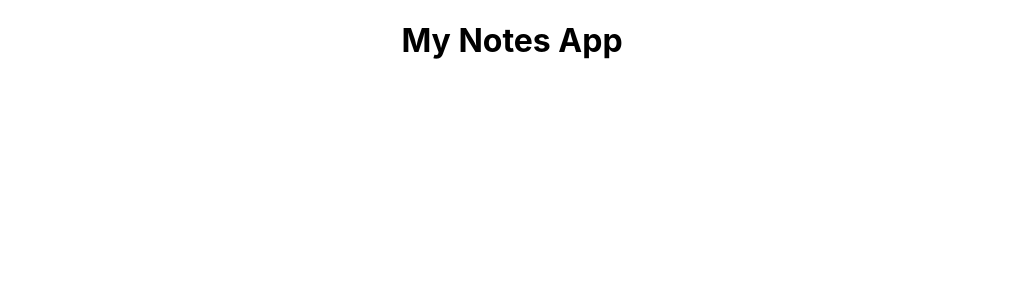
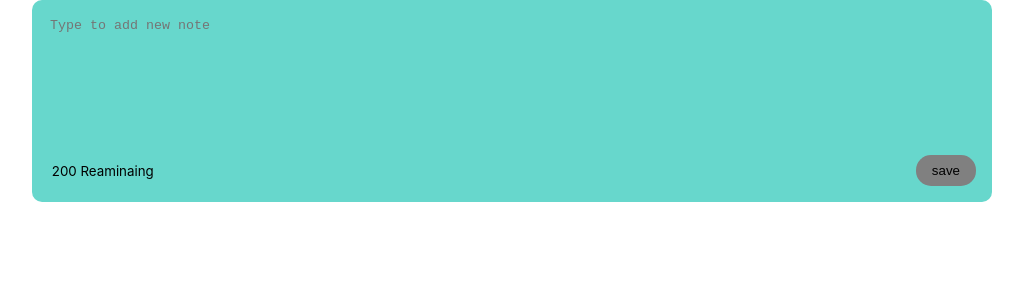
Before and after one commit to SidahmedBelkadi/React-Notes-App, a React (Create React App) app: page / in a window 1280 px wide. Shown: the top 300 px of the page, without its empty margins (128-1151 px from the left). Built offline with nearby package versions, Linux system fonts and the light colour scheme; the HTML template or start-up script is replaced by a standard one.

Commit message:
Add and Delete Note Functionallities

```diff
--- a/package.json
+++ b/package.json
@@ -8,6 +8,7 @@
     "@testing-library/user-event": "^13.5.0",
     "react": "^18.2.0",
     "react-dom": "^18.2.0",
+    "react-icons": "^4.10.1",
     "react-scripts": "5.0.1",
     "web-vitals": "^2.1.4"
   },
--- a/public/index.html
+++ b/public/index.html
@@ -10,34 +10,10 @@
       content="Web site created using create-react-app"
     />
     <link rel="apple-touch-icon" href="%PUBLIC_URL%/logo192.png" />
-    <!--
-      manifest.json provides metadata used when your web app is installed on a
-      user's mobile device or desktop. See https://developers.google.com/web/fundamentals/web-app-manifest/
-    -->
     <link rel="manifest" href="%PUBLIC_URL%/manifest.json" />
-    <!--
-      Notice the use of %PUBLIC_URL% in the tags above.
-      It will be replaced with the URL of the `public` folder during the build.
-      Only files inside the `public` folder can be referenced from the HTML.
-
-      Unlike "/favicon.ico" or "favicon.ico", "%PUBLIC_URL%/favicon.ico" will
-      work correctly both with client-side routing and a non-root public URL.
-      Learn how to configure a non-root public URL by running `npm run build`.
-    -->
-    <title>React App</title>
+    <title>Notes App</title>
   </head>
   <body>
-    <noscript>You need to enable JavaScript to run this app.</noscript>
     <div id="root"></div>
-    <!--
-      This HTML file is a template.
-      If you open it directly in the browser, you will see an empty page.
-
-      You can add webfonts, meta tags, or analytics to this file.
-      The build step will place the bundled scripts into the <body> tag.
-
-      To begin the development, run `npm start` or `yarn start`.
-      To create a production bundle, use `npm run build` or `yarn build`.
-    -->
   </body>
 </html>
--- a/src/App.css
+++ /dev/null
@@ -1,38 +0,0 @@
-.App {
-  text-align: center;
-}
-
-.App-logo {
-  height: 40vmin;
-  pointer-events: none;
-}
-
-@media (prefers-reduced-motion: no-preference) {
-  .App-logo {
-    animation: App-logo-spin infinite 20s linear;
-  }
-}
-
-.App-header {
-  background-color: #282c34;
-  min-height: 100vh;
-  display: flex;
-  flex-direction: column;
-  align-items: center;
-  justify-content: center;
-  font-size: calc(10px + 2vmin);
-  color: white;
-}
-
-.App-link {
-  color: #61dafb;
-}
-
-@keyframes App-logo-spin {
-  from {
-    transform: rotate(0deg);
-  }
-  to {
-    transform: rotate(360deg);
-  }
-}
--- a/src/App.js
+++ b/src/App.js
@@ -1,11 +1,37 @@
-import './App.css';
+import { useState } from "react"
+import { nanoid } from 'nanoid'
+import NotesList from "./components/NotesList"
 
-function App() {
+
+const App = () => {
+
+  const [notes, setNotes] = useState([])
+
+  const addNote = (text) => {
+    const newNote = {
+      id: nanoid(),
+      text: text,
+      date: new Date().toLocaleDateString()
+    }
+
+    setNotes(notes => ([...notes, newNote]))
+  }
+
+  const deleteNote = (id) => {
+    const newNotes = notes.filter(note => note.id !== id )
+    setNotes(newNotes)
+  }
+
+
   return (
-    <div className="App">
-      <h1>My Notes App</h1>
+    <div className="container">
+      <NotesList
+        notes={notes}
+        handleAddNote={addNote}
+        handleDeleteNote={deleteNote}
+      />
     </div>
-  );
+  )
 }
 
-export default App;
+export default App
--- /dev/null
+++ b/src/components/AddNote.js
@@ -0,0 +1,40 @@
+import { useState } from "react"
+
+const AddNote = ({handleAddNote}) => {
+
+    const [text, setText] = useState('')
+    const caracterLimit = 200;
+
+    const handleChange = (e) => {
+        if (caracterLimit - e.target.value.length >= 0) {
+            setText(t => e.target.value)
+        }
+        return
+    }
+
+    const handleAddClick = () => {
+
+        if (text.trim().length <= 0) {
+            return
+        }
+
+        handleAddNote(text)
+        setText('')
+    }
+
+    return (
+    <div className="note new">
+        <textarea
+            cols="10" rows="8"
+            placeholder="Type to add new note"
+            value={text} onChange={handleChange}>
+        </textarea>
+        <div className="note-footer">
+            <small> { caracterLimit - text.length } Reaminaing</small>
+            <button onClick={handleAddClick} className="save">save</button>
+        </div>
+    </div>
+  )
+}
+
+export default AddNote
--- /dev/null
+++ b/src/components/Note.js
@@ -0,0 +1,22 @@
+import { MdDeleteForever } from 'react-icons/md'
+
+const Note = ({note : {id, text, date}, handleDeleteNote}) => {
+
+
+  const handleDeleteClick = () => {
+    handleDeleteNote(id)
+  }
+
+
+  return (
+    <div className="note">
+        <span>{ text }</span>
+        <div className="note-footer">
+            <small>{ date }</small>
+            <MdDeleteForever className='delete-icon' size='1.3rem' onClick={handleDeleteClick}/>
+        </div>
+    </div>
+  )
+}
+
+export default Note
--- /dev/null
+++ b/src/components/NotesList.js
@@ -0,0 +1,17 @@
+import AddNote from "./AddNote"
+import Note from "./Note"
+
+const NotesList = ({notes, handleAddNote, handleDeleteNote}) => {
+  return (
+    <div className="notes-list">
+    {
+      notes.map(function (note) {
+        return  <Note key={note.id} note={note} handleDeleteNote={handleDeleteNote} />
+      })
+    }
+    <AddNote handleAddNote={handleAddNote} />
+    </div>
+  )
+}
+
+export default NotesList
--- a/src/index.css
+++ b/src/index.css
@@ -1,3 +1,8 @@
+:root {
+  --note-color: #fef68a;
+  --new-note-color: #67d7cc;
+}
+
 body {
   margin: 0;
   font-family: -apple-system, BlinkMacSystemFont, 'Segoe UI', 'Roboto', 'Oxygen',
@@ -11,3 +16,59 @@ code {
   font-family: source-code-pro, Menlo, Monaco, Consolas, 'Courier New',
     monospace;
 }
+
+.container {
+  max-width: 960px;
+  margin: 0 auto;
+  padding: 0 1rem;
+}
+
+.notes-list {
+  display: grid;
+  grid-template-columns: repeat(auto-fit, minmax(250px, 1fr));
+  grid-gap: 1rem;
+}
+
+.note {
+  display: flex; flex-direction: column;
+  justify-content: space-between;
+  background-color: var(--note-color);
+  margin-bottom: 10px;
+  border-radius: 10px;
+  padding: 1rem;
+  min-height: 170px;
+  white-space: pre-wrap;
+}
+
+.note.new {
+  background-color: var(--new-note-color);
+}
+
+textarea {
+  border: none;
+  resize: none;
+  background-color: var(--new-note-color);
+}
+
+textarea:focus {
+  outline: none;
+}
+
+.save {
+  padding: 0.5rem 1rem;
+  background-color: gray;
+  border: none;
+  border-radius: 15px;
+  cursor: pointer;
+  transition: 200ms ease;
+}
+
+.save:hover {
+  border-radius: 10px;
+  color: #ededed;
+}
+
+.note .note-footer {
+  display: flex;
+  justify-content: space-between; align-items: center;
+}
```
Also changed, not shown: 1 other file (tests, documents, lock files or other folders).
